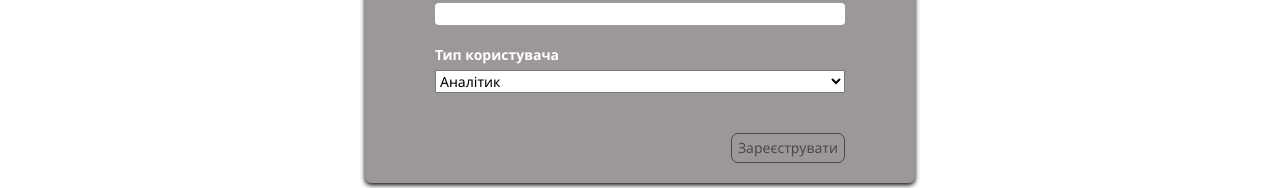
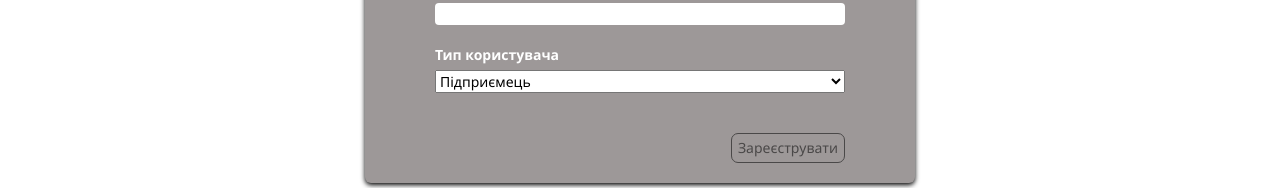
Before and after one commit to RomanOnatskyi/warecave-frontend, an Angular app: page /auth/sign-up in a window 1280 px wide. Shown: the part 386-574 px from the top of the page. Built offline with nearby package versions, Linux system fonts and the light colour scheme.

Commit message:
add registration page

```diff
--- a/src/app/ui/pages/auth/auth.service.ts
+++ b/src/app/ui/pages/auth/auth.service.ts
@@ -20,19 +20,9 @@ export class AuthService {
 
     signUp(user: SignUpUser) {
 
-        if (user.userRole == UserRole.Entrepreneur) {
-
-            return this.http.post<AuthResponse>(`${this.appState.baseUrl}/sign-up/analyst`, user).pipe(
-                catchError(HandleError<AuthResponse>('Signing up')),
-            );
-        }
-
-        if (user.userRole == UserRole.Admin) {
-
-            return this.http.post<AuthResponse>(`${this.appState.baseUrl}/sign-up/store-admin`, user).pipe(
-                catchError(HandleError<AuthResponse>('Signing up')),
-            );
-        }
+        return this.http.post<AuthResponse>(`${this.appState.baseUrl}/sign-up`, user).pipe(
+            catchError(HandleError<AuthResponse>('Signing up')),
+        );
     }
 
     signIn(user: SignInUser) {
--- a/src/app/ui/pages/auth/components/content/auth-content.component.html
+++ b/src/app/ui/pages/auth/components/content/auth-content.component.html
@@ -79,7 +79,7 @@
                 id="role"
                 name="role"
                 required
-                [(ngModel)]="user.userRole">
+                [(ngModel)]="user.roleId">
 
                 <option *ngFor="let user of users"
                     value="{{ user.value }}">
--- a/src/app/ui/pages/auth/components/content/auth-content.component.ts
+++ b/src/app/ui/pages/auth/components/content/auth-content.component.ts
@@ -31,12 +31,12 @@ export class AuthContentComponent implements OnInit {
     ngOnInit() {
 
         if (this.user instanceof SignUpUser) {
-            this.user.userRole = UserRole.Analyst;
+            this.user.roleId = UserRole.Entrepreneur;
         }
     }
 
     users = [
-        { name: "Адміністратор магазину", value: UserRole.StoreAdmin },
-        { name: "Аналітик", value: UserRole.Analyst },
+        { name: "Підприємець", value: UserRole.Entrepreneur },
+        { name: "Суборендатор", value: UserRole.Subrenter },
     ];
 }
--- a/src/app/ui/pages/auth/components/sign-up.component.ts
+++ b/src/app/ui/pages/auth/components/sign-up.component.ts
@@ -31,9 +31,7 @@ export class SignUpComponent {
     pages = Pages;
 
     submit() {
-
         this.processing = true;
-        this.user.storeId = this.appStateService.appState.renterId;
 
         this.authService.signUp(this.user)
             .subscribe(response => this.handleAuthResponse(response));
--- a/src/app/ui/pages/auth/users.ts
+++ b/src/app/ui/pages/auth/users.ts
@@ -8,6 +8,5 @@ export class SignInUser {
 export class SignUpUser {
     login: string;
     password: string;
-    storeId: number;
-    userRole: UserRole;
+    roleId: UserRole;
 }
```
